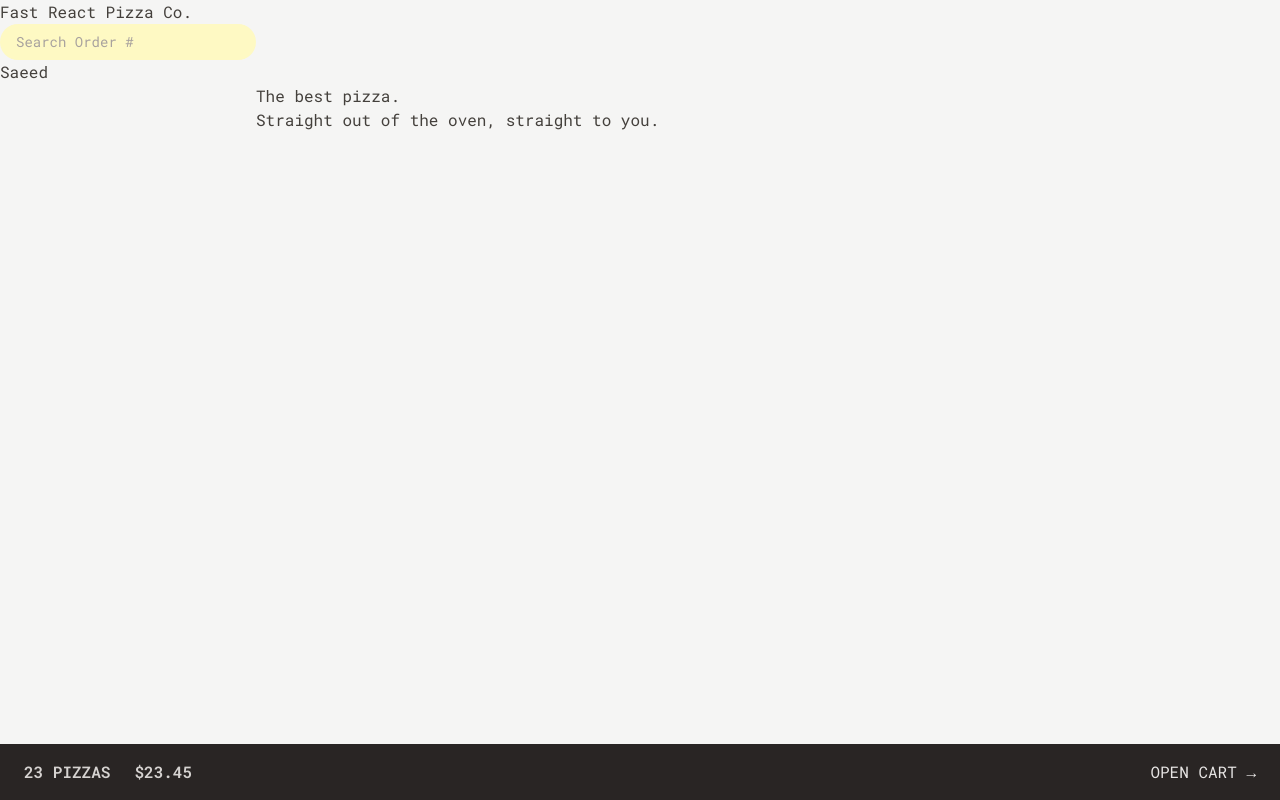
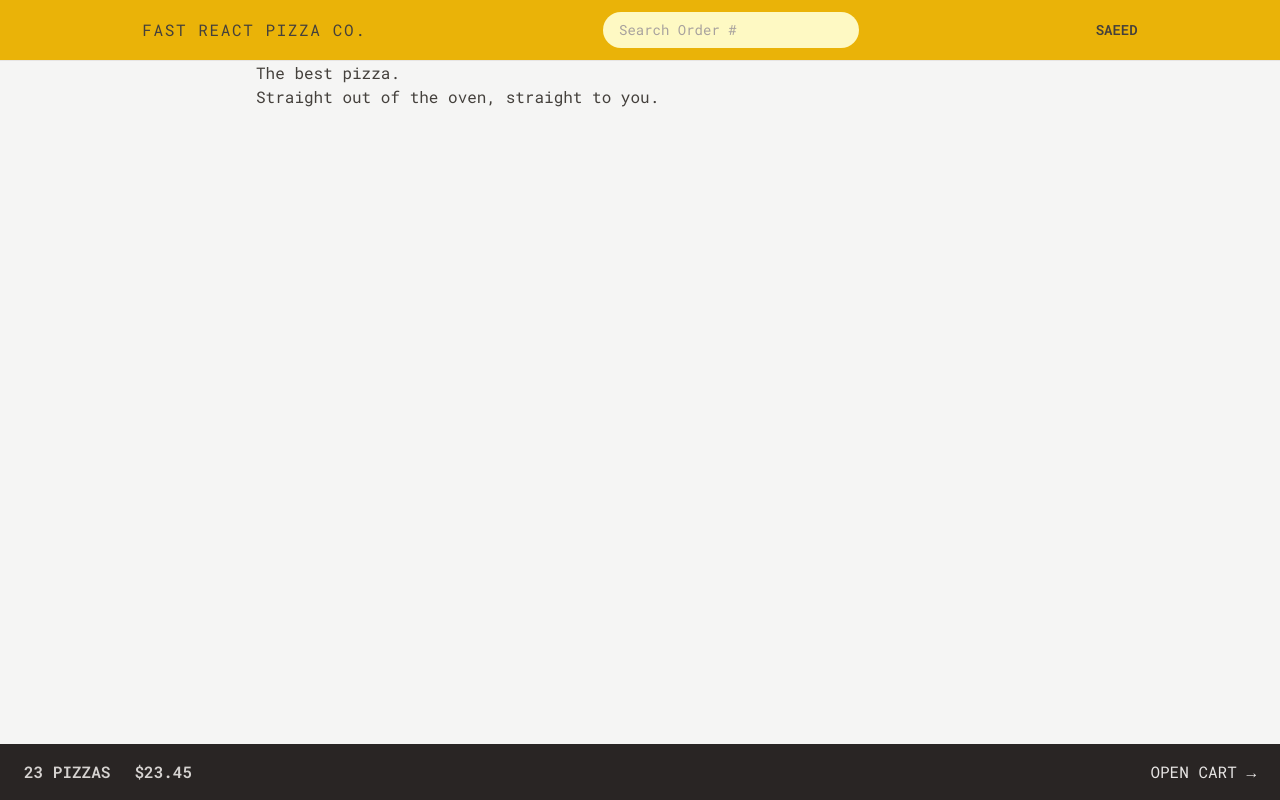
Before and after one commit to SaeedAbi/fast-pizza, a React (Vite) app: page / in a window 1280 px wide. Built offline with nearby package versions, Linux system fonts and the light colour scheme.

Commit message:
:lipstick: styling Header component

```diff
--- a/src/ui/Header.jsx
+++ b/src/ui/Header.jsx
@@ -1,12 +1,13 @@
 import {Link} from "react-router-dom";
 import SearchOrder from "../features/order/SearchOrder.jsx";
+import Username from "../features/users/Username.jsx";
 
 const Header = () => {
     return (
-        <header>
-            <Link to='/'>Fast React Pizza Co.</Link>
+        <header className='bg-yellow-500 uppercase px-4 py-3 border-b border-stone-200 sm:px-6 flex items-center justify-around'>
+            <Link to='/' className='tracking-widest'>Fast React Pizza Co.</Link>
             <SearchOrder/>
-            <p>Saeed</p>
+            <Username/>
         </header>
     );
 };
```
